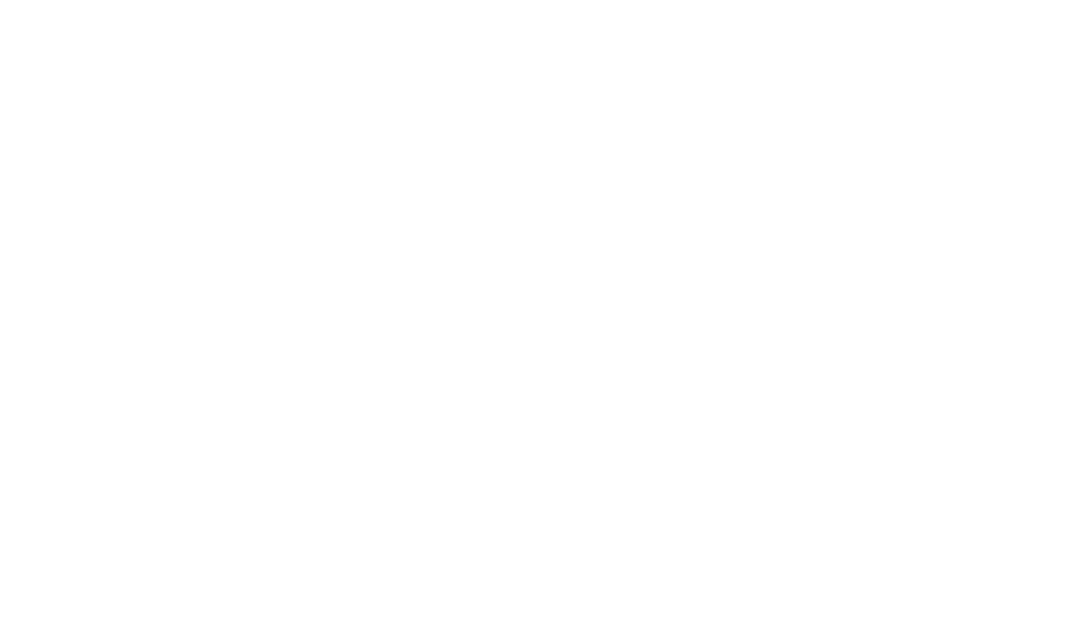
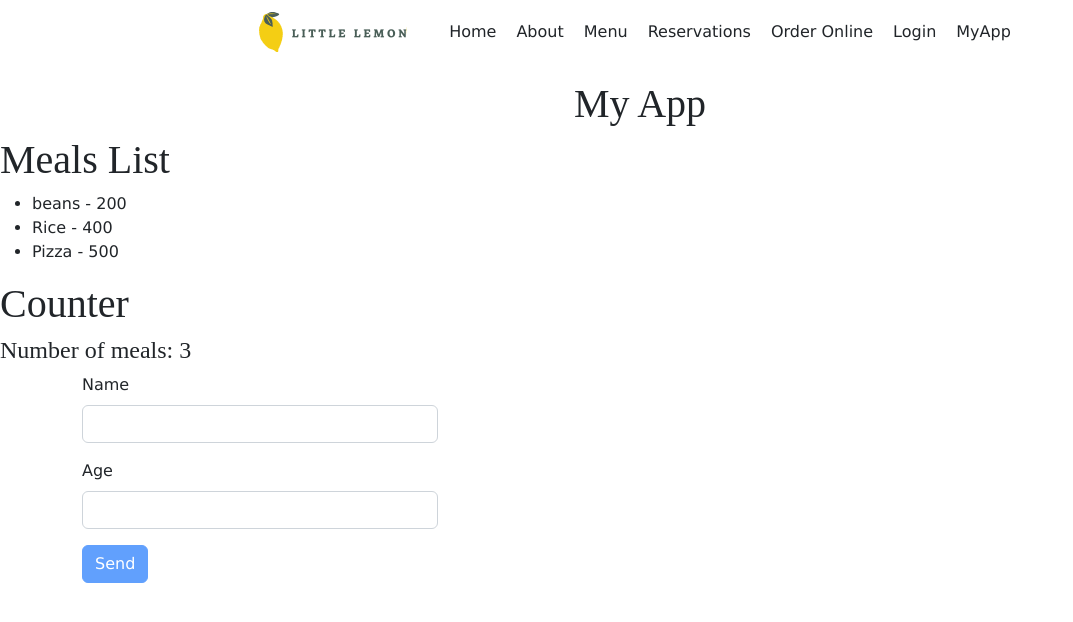
Before and after one commit to uche-stan/little-lemon, a React (Create React App) app: page /my-app in a window 1280 px wide. Before the commit this address had no page. Shown: the top 622 px of the page, without its empty margins (0-1073 px from the left). Built offline with nearby package versions, Linux system fonts and the light colour scheme.

Commit message:
seventh commit

```diff
--- a/src/App.css
+++ b/src/App.css
@@ -642,3 +642,14 @@
       color: #fff;
       text-decoration: none;
     }
+
+
+
+    /* Booking form */
+
+    #booking-form form{
+
+      display: grid;
+      max-width: 200px;
+      gap: 20px;
+    }
--- a/src/App.js
+++ b/src/App.js
@@ -5,6 +5,9 @@
 import { Route, Routes } from 'react-router-dom'
 import HomePage from './components/HomePage';
 import Hero from './components/Hero';
+import BookingForm from './components/BookingForm';
+
+import MyApp from './components/MyApp';
 
 import './App.css';
 
@@ -24,6 +27,9 @@
       <Routes>
 
         <Route path='/' element={<HomePage />}></Route>
+        <Route path='/my-app' element={<MyApp />}></Route>
+        <Route path='/booking-form' element={<BookingForm />}></Route>
+
       </Routes>
 
 
--- /dev/null
+++ b/src/components/BookingForm.js
@@ -0,0 +1,109 @@
+import Header from "./Header"
+import Footer from "./Footer"
+import { useState } from "react"
+import times from './availableTimes'
+
+export default function BookingForm() {
+
+    const [form, setForm] = useState({
+
+        date: "",
+       time: "",
+        guests: "",
+        occasion: "",
+
+    })
+
+
+
+    function handleChange(e){
+
+        setForm(prevForm =>{
+
+            return {
+                ...prevForm,
+                [e.target.name]: e.target.value,
+            }
+        })
+
+    }
+
+    function handleForm(e){
+       e.preventDefault()
+    }
+
+    return (
+
+        <>
+
+            <Header />
+
+            <section id="booking-form">
+
+                <div className="container-fluid">
+
+                    <div className="row">
+
+                        <div className="col " >
+
+
+
+                          <div className="row" style={{background:"#495E57", color: "#f4ce14"}}>  <h2 className="text-center  p-3">Book A Table</h2></div>
+
+
+                            <div className="d-flex justify-content-center mt-5">
+
+                                <form  onSubmit={handleForm}>
+
+
+                                    <label className="form-label" htmlFor="res-date">Choose date</label>
+                                    <input className="form-control" type="date" id="res-date" name="date" value={form.date}
+                                    onChange = {handleChange} />
+
+                                    <label className="form-label" htmlFor="res-time">Choose time</label>
+                                    <select className="form-select" id="res-time" name="time" value={form.time}
+
+                                    onChange={handleChange}>
+                                        {times.map((time, index) =><option key={index}>{time}</option>)}
+                                    </select>
+
+                                    <label className="form-label" htmlFor="guests">Number of guests</label>
+                                    <input className="form-control" type="number" placeholder="1" min="1" max="10" id="guests" name="guests"
+                                    value={form.guests} onChange={handleChange} />
+
+
+
+                                    <label className="form-label" htmlFor="occasion">Occasion</label>
+
+                                    <select className="form-select" id="occasion" value={form.occasion} name="occasion" onChange={handleChange}>
+                                        <option>Birthday</option>
+                                        <option>Anniversary</option>
+                                        <option>Engagement</option>
+                                    </select>
+                                    <input className="btn btn-warning my-5" type="submit" value="Make Your reservation" />
+
+
+                                </form>
+
+                            </div>
+
+
+                        </div>
+
+
+
+                    </div>
+
+                </div>
+
+
+
+            </section>
+
+           <div className="">
+           <Footer />
+           </div>
+
+        </>
+    )
+}
--- /dev/null
+++ b/src/components/Counter.js
@@ -0,0 +1,15 @@
+
+
+
+export default function Counter(props){
+
+    return (
+
+        <>
+        <h1>{props.title}</h1>
+
+        <h4>Number of meals: 3 </h4>
+
+        </>
+    )
+}
--- a/src/components/Header.js
+++ b/src/components/Header.js
@@ -18,7 +18,7 @@
 
         <header id="header" >
 
-            <div className="hamburger"><img src={hamburgerIcon} alt=""Hamburger width="30px"/></div>
+            <div className="hamburger"><img src={hamburgerIcon} alt="Hamburger" width="30px"/></div>
 
             <div>
 
--- a/src/components/Hero.js
+++ b/src/components/Hero.js
@@ -1,4 +1,5 @@
 import restaurantfood from '../assets/icons_assets/restaurantfood.jpg'
+import { Link } from 'react-router-dom'
 
 export default function Hero() {
 
@@ -30,7 +31,7 @@
                                         focused on traditional recipes served with a modern twist.</p>
                                 </div>
 
-                                <a className="btn mt-5 " >Reserve a Table</a>
+                                <Link to="/booking-form" className='mt-5 btn'>Reserve a Table</Link>
                             </div>
 
                         </div>
--- /dev/null
+++ b/src/components/MealsList.js
@@ -0,0 +1,32 @@
+import { useState } from "react"
+
+export default function MealsList(props){
+
+    const todaysMeals = [
+        {
+            name: "beans", calories: "200", id: "1",
+        },
+
+        {
+            name: "Rice", calories: "400", id: "2",
+        },
+
+        {
+            name: "Pizza", calories: "500", id: "3",
+        },
+    ]
+
+    const [meals, setMeals] = useState(todaysMeals)
+    const todaysMeal = meals.map(meal => <li key={meal.id}>{meal.name} - {meal.calories}</li>)
+
+    return (
+
+        <>
+
+        <h1>{props.title}</h1>
+
+        <ul>{todaysMeal}</ul>
+
+        </>
+    )
+}
--- /dev/null
+++ b/src/components/MyApp.js
@@ -0,0 +1,123 @@
+import Header from "./Header"
+import MealsList from "./MealsList"
+import Counter from "./Counter"
+import { useState, useRef } from "react"
+
+
+
+export default function MyApp() {
+
+
+    const [form, setForm] = useState({
+        firstName: "",
+        age: "",
+        isValid: false,
+        isValidAge: false,
+    })
+
+function validateForm(){
+
+    return form.firstName && form.age
+
+}
+
+    function handleChange(e) {
+
+        setForm(prevForm => {
+
+            return {
+
+                ...prevForm,
+                [e.target.name]: e.target.value,
+            }
+        })
+    }
+
+
+    function handleForm(e) {
+
+        e.preventDefault()
+
+        if(form.firstName == "" || form.age == ""){
+
+            alert("First name and Age is required")
+        }
+        else{
+
+            alert(`My name is ${form.firstName} and I am ${form.age} years old`)
+        }
+
+    }
+
+
+
+    return (
+
+        <>
+            <Header />
+            <h1 className="text-center">My App </h1>
+
+            <MealsList title="Meals List" />
+            <Counter title="Counter" />
+
+            <div className="container">
+                <div className="row">
+
+                    <div className="col-4">
+                        <form className="" onSubmit={handleForm}>
+
+                            <div className="mb-3">
+
+                                <label className="form-label" htmlFor="fname">Name</label>
+                                <input className="form-control" type="text" id="fname" name="firstName" value={form.firstName}
+                                    onChange={handleChange}
+                                    onBlur={() => {
+                                        setForm(prevForm => {
+
+                                            return {
+                                                ...prevForm,
+                                                isValid: true,
+                                            }
+                                        })
+                                    }}
+                                />
+
+                                {form.isValid && form.firstName == "" ? <span style={{ color: "red" }}>First Name is required</span> : null}
+
+                            </div>
+
+                            <div className="mb-3">
+
+                                <label className="form-label" htmlFor="ages">Age</label>
+                                <input className="form-control" type="number" id="ages" name="age" value={form.age}
+                                    onChange={handleChange}
+                                    onBlur={() => {
+                                        setForm(prevForm => {
+
+                                            return {
+                                                ...prevForm,
+                                                isValidAge: true,
+                                            }
+                                        })
+                                    }}
+                                />
+                                {form.isValidAge && form.age == "" ? <span style={{ color: "red" }}>Age is required</span> : null}
+                            </div>
+
+
+
+                            <button className="btn btn-primary" disabled={!validateForm()} >Send</button>
+
+
+                        </form>
+                    </div>
+
+
+                </div>
+
+            </div>
+
+
+        </>
+    )
+}
--- a/src/components/Nav.js
+++ b/src/components/Nav.js
@@ -13,35 +13,39 @@
                         <Link to="/" className="nav-link">Home</Link>
                     </li>
 
-                    <li>
+
                     <li>
                         <Link to="/" className="nav-link">About</Link>
                     </li>
+
+
+
+                    <li>
+                        <Link to="/" className="nav-link">Menu</Link>
+                    </li>
+
+
+
+                    <li>
+                        <Link to="/" className="nav-link">Reservations</Link>
+                    </li>
+
+
+
+                    <li>
+                        <Link to="/" className="nav-link">Order Online</Link>
+                    </li>
+
+
+
+                    <li>
+                        <Link to="/" className="nav-link">Login</Link>
                     </li>
 
                     <li>
-                    <li>
-                        <Link to="/" className="nav-link">Menu</Link>
-                    </li>
+                        <Link to="/my-app" className="nav-link">MyApp</Link>
                     </li>
 
-                    <li>
-                    <li>
-                        <Link to="/" className="nav-link">Reservations</Link>
-                    </li>
-                    </li>
-
-                    <li>
-                    <li>
-                        <Link to="/" className="nav-link">Order Online</Link>
-                    </li>
-                    </li>
-
-                    <li>
-                    <li>
-                        <Link to="/" className="nav-link">Login</Link>
-                    </li>
-                    </li>
                 </ul>
             </nav>
 
--- /dev/null
+++ b/src/components/availableTimes.js
@@ -0,0 +1,15 @@
+
+
+
+const times = [
+    "17:00",
+    "18:00",
+    "19:00",
+    "20:00",
+    "21:00",
+    "22:00",
+
+
+]
+
+export default times;
```
